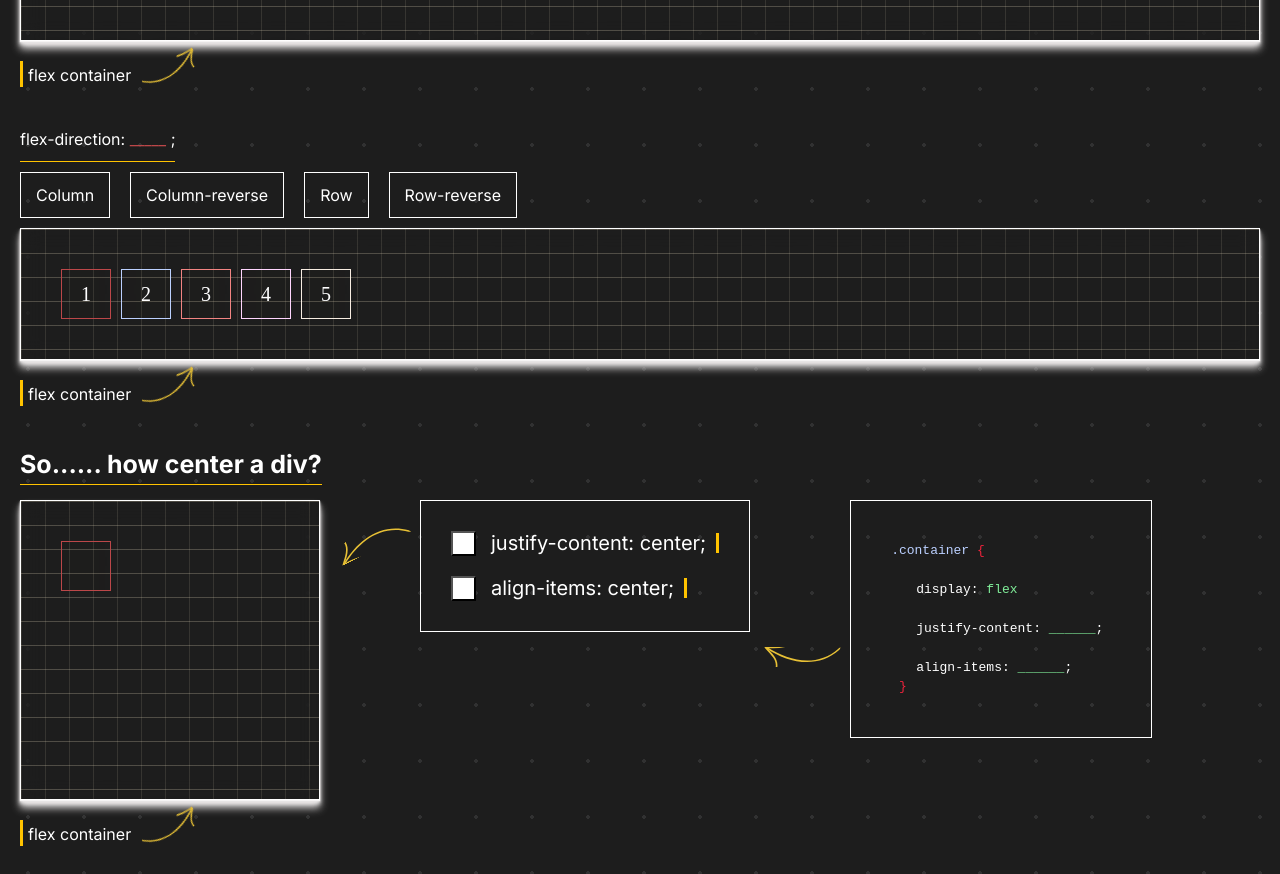
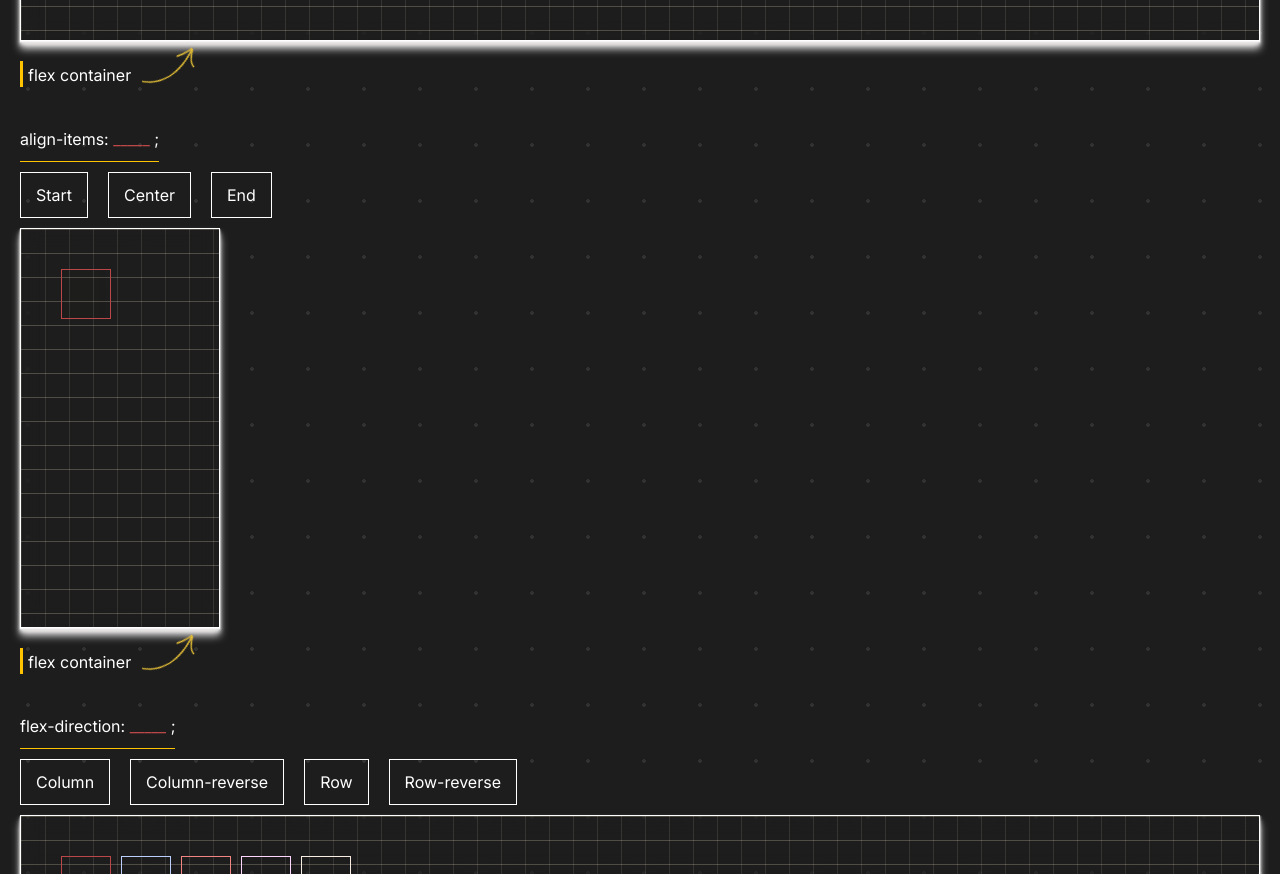
Before and after one commit to Andriikryl/css-visualizer, a Next.js app: page / in a window 1280 px wide. Shown: the part 700-1574 px from the top of the page. Built offline with nearby package versions, Linux system fonts and the light colour scheme.

Commit message:
add alieItems component

```diff
--- a/src/components/flex/FlexBlock.tsx
+++ b/src/components/flex/FlexBlock.tsx
@@ -6,6 +6,7 @@ import SpacePos from "./spacePos/SpacePos";
 import FlexDiraction from "./flexDirection/FlexDiraction";
 import CenterDiv from "./centerDiv/CenterDiv";
 import GridDivCenter from "../grid/gridCenter/GridCenter";
+import AlieItems from "./alieItems/AlieItems";
 export default function FlexBlock() {
   return (
     <section className={style.flex__section}>
@@ -13,6 +14,7 @@ export default function FlexBlock() {
         <div className={style.flex__group}>
           <JustyfContent />
           <SpacePos />
+          <AlieItems />
           <FlexDiraction />
           <CenterDiv />
           <GridDivCenter />
--- /dev/null
+++ b/src/components/flex/alieItems/AlieItems.tsx
@@ -0,0 +1,61 @@
+"use client";
+import React, { useState } from "react";
+import style from "./style.module.css";
+import clsx from "clsx";
+import { motion } from "framer-motion";
+import Button from "@/components/button/Button";
+import BlockDescription from "@/components/blockDescription/BlockDescription";
+import InnerBox from "@/components/innerBox/InnerBox";
+import TaskDescription from "@/components/taskDescription/TaskDescription";
+
+export default function AlieItems() {
+  const [end, setEnd] = useState(false);
+  const [center, setCenter] = useState(false);
+  const [start, setStart] = useState(false);
+  const handleClickStart = () => {
+    setStart(true);
+    setEnd(false);
+    setCenter(false);
+  };
+  const handleClickEnd = () => {
+    setEnd(true);
+    setStart(false);
+    setCenter(false);
+  };
+  const handleClickCenter = () => {
+    setCenter(true);
+    setEnd(false);
+    setStart(false);
+  };
+
+  let alignItemsValue = "_____   ";
+
+  if (start) {
+    alignItemsValue = "start";
+  } else if (center) {
+    alignItemsValue = "center";
+  } else if (end) {
+    alignItemsValue = "end";
+  }
+
+  return (
+    <div>
+      <TaskDescription qustion={"align-items"} answer={alignItemsValue} />
+      <div className={style.flex__group}>
+        <Button text={"Start"} onClick={handleClickStart} />
+        <Button text={"Center"} onClick={handleClickCenter} />
+        <Button text={"End"} onClick={handleClickEnd} />
+      </div>
+      <motion.div
+        className={clsx(style.box, {
+          [style.centered]: center,
+          [style.ended]: end,
+          [style.started]: start,
+        })}
+      >
+        <InnerBox />
+      </motion.div>
+      <BlockDescription text="flex container" />
+    </div>
+  );
+}
--- /dev/null
+++ b/src/components/flex/alieItems/style.module.css
@@ -0,0 +1,34 @@
+
+.started{
+    align-items: start;
+}
+
+.centered{
+    align-items: center;
+}
+
+.ended{
+    align-items: end;
+}
+
+.box{
+    max-width: 200px;
+    height: 400px;
+    background-image: linear-gradient(to right, #faedcd1e 1px, transparent 1px),
+    linear-gradient(to bottom, #faedcd3b 1px, transparent 1px);
+    background-size: 24px 24px;
+    padding: 40px;
+    border: 1px solid white;
+    display: flex;
+    box-shadow: 0 1px 1px rgba(247, 246, 246, 0.948),
+    0 2px 2px rgba(226, 222, 222, 0.784),
+    0 4px 4px rgba(243, 241, 241, 0.878),
+    0 8px 8px rgba(240, 237, 237, 0.871);
+    backdrop-filter: blur(10px);
+}
+
+.flex__group{
+    display: flex;
+    gap: 20px;
+    margin-block-end: 10px;
+}
```
